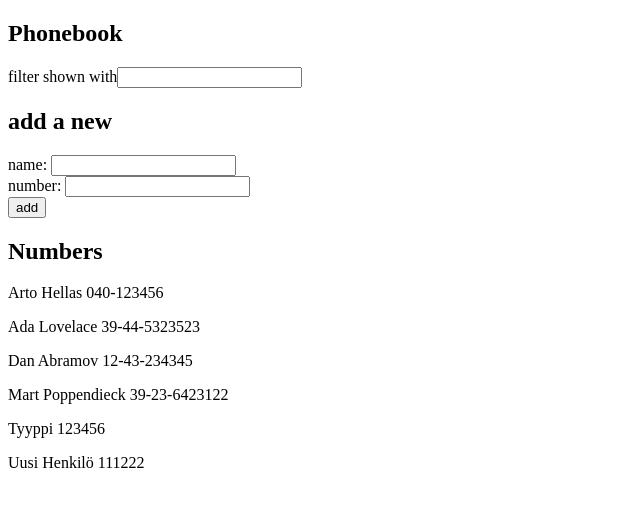
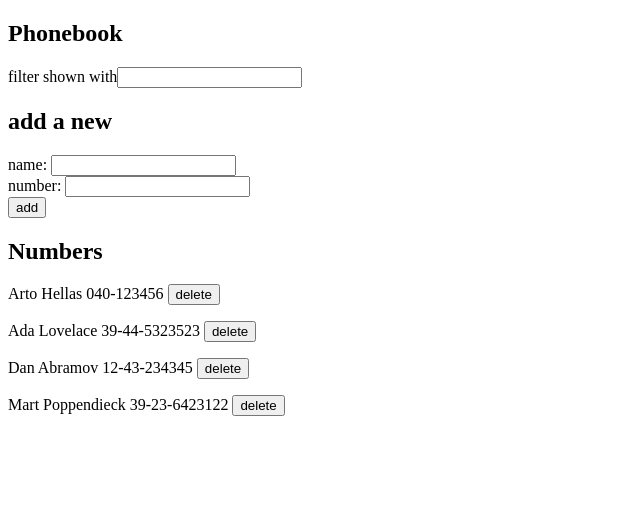
Before and after one commit to maijahaka/fullstackopen, a React (Create React App) app in the folder osa2/puhelinluettelo/: page / in a window 1280 px wide. Shown: the top 506 px of the page, without its empty margins (0-640 px from the left). Built offline with nearby package versions, Linux system fonts and the light colour scheme; data requests are answered from the project's data file.

Commit message:
2.17: puhelinluettelo step9

```diff
--- a/osa2/puhelinluettelo/db.json
+++ b/osa2/puhelinluettelo/db.json
@@ -19,16 +19,6 @@
       "name": "Mart Poppendieck",
       "number": "39-23-6423122",
       "id": 4
-    },
-    {
-      "name": "Tyyppi",
-      "number": "123456",
-      "id": 5
-    },
-    {
-      "name": "Uusi Henkilö",
-      "number": "111222",
-      "id": 6
     }
   ]
 }
--- a/osa2/puhelinluettelo/src/App.js
+++ b/osa2/puhelinluettelo/src/App.js
@@ -56,6 +56,18 @@ const App = () => {
         setNewFilter(event.target.value)
     }
 
+    const handleButtonClick = (person) => {
+        if (window.confirm(`Delete ${person.name}?`)) {
+            personService
+                .deleteObject(person.id)
+                .then(status => {
+                    if (status === 200) {
+                        setPersons(persons.filter(p => p.id !== person.id))
+                    }
+                })
+        }
+    }
+
     const personsToShow = newFilter.length === 0
         ? persons
         : persons.filter(person => person.name.toLowerCase().includes(newFilter.toLowerCase()))
@@ -78,7 +90,10 @@ const App = () => {
 
             <h2>Numbers</h2>
 
-            <Persons persons={personsToShow} />
+            <Persons
+                persons={personsToShow}
+                handleButtonClick={handleButtonClick}
+            />
         </div>
     )
 }
--- /dev/null
+++ b/osa2/puhelinluettelo/src/components/Button.js
@@ -0,0 +1,7 @@
+import React from 'react'
+
+const Button = ({ handleButtonClick, person }) => (
+    <button onClick={() => handleButtonClick(person)}>delete</button>
+)
+
+export default Button
--- a/osa2/puhelinluettelo/src/components/Person.js
+++ b/osa2/puhelinluettelo/src/components/Person.js
@@ -1,7 +1,10 @@
 import React from 'react'
+import Button from './Button'
 
-const Person = ({ person }) => (
-    <p>{ person.name } { person.number }</p>
+const Person = ({ person, handleButtonClick }) => (
+    <p>
+        { person.name } { person.number } <Button handleButtonClick={handleButtonClick} person={person} />
+    </p>
 )
 
 export default Person
--- a/osa2/puhelinluettelo/src/components/Persons.js
+++ b/osa2/puhelinluettelo/src/components/Persons.js
@@ -1,10 +1,14 @@
 import React from 'react'
 import Person from './Person'
 
-const Persons = ({ persons }) => (
+const Persons = ({ persons , handleButtonClick}) => (
     <div>
         {persons.map(person =>
-            <Person key={person.name} person={person} />
+            <Person
+                key={person.name}
+                person={person}
+                handleButtonClick={handleButtonClick}
+            />
         )}
     </div>
 )
--- a/osa2/puhelinluettelo/src/services/persons.js
+++ b/osa2/puhelinluettelo/src/services/persons.js
@@ -11,4 +11,10 @@ const create = newObject => {
     return request.then(response => response.data)
 }
 
-export default {getAll, create}
+const deleteObject = (id) => {
+    const request = axios.delete(`${baseUrl}/${id}`)
+    return request.then(response => response.status)
+}
+
+const personService = { getAll, create, deleteObject }
+export default personService
```
Also changed, not shown: 1 other file (tests, documents, lock files or other folders).
